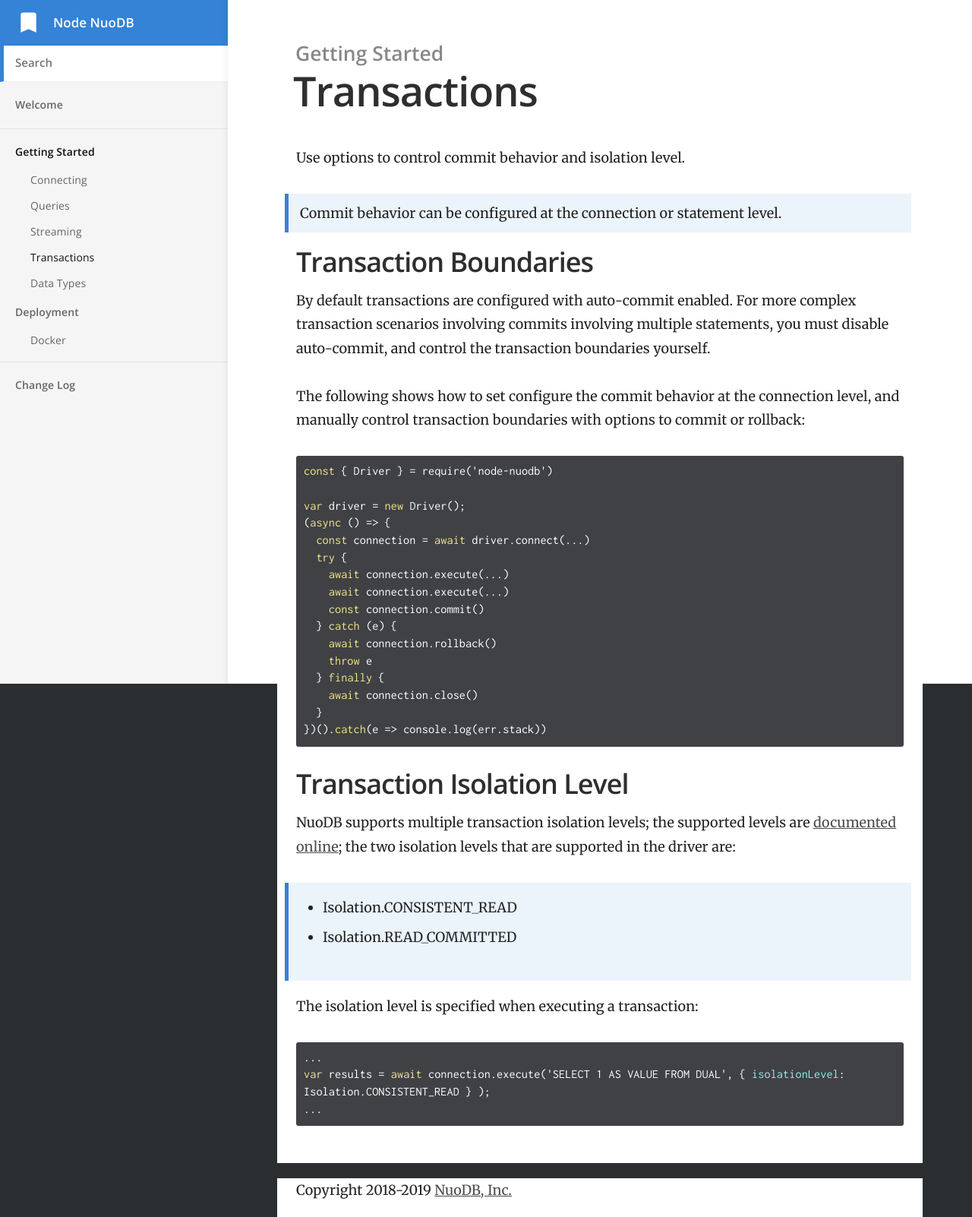
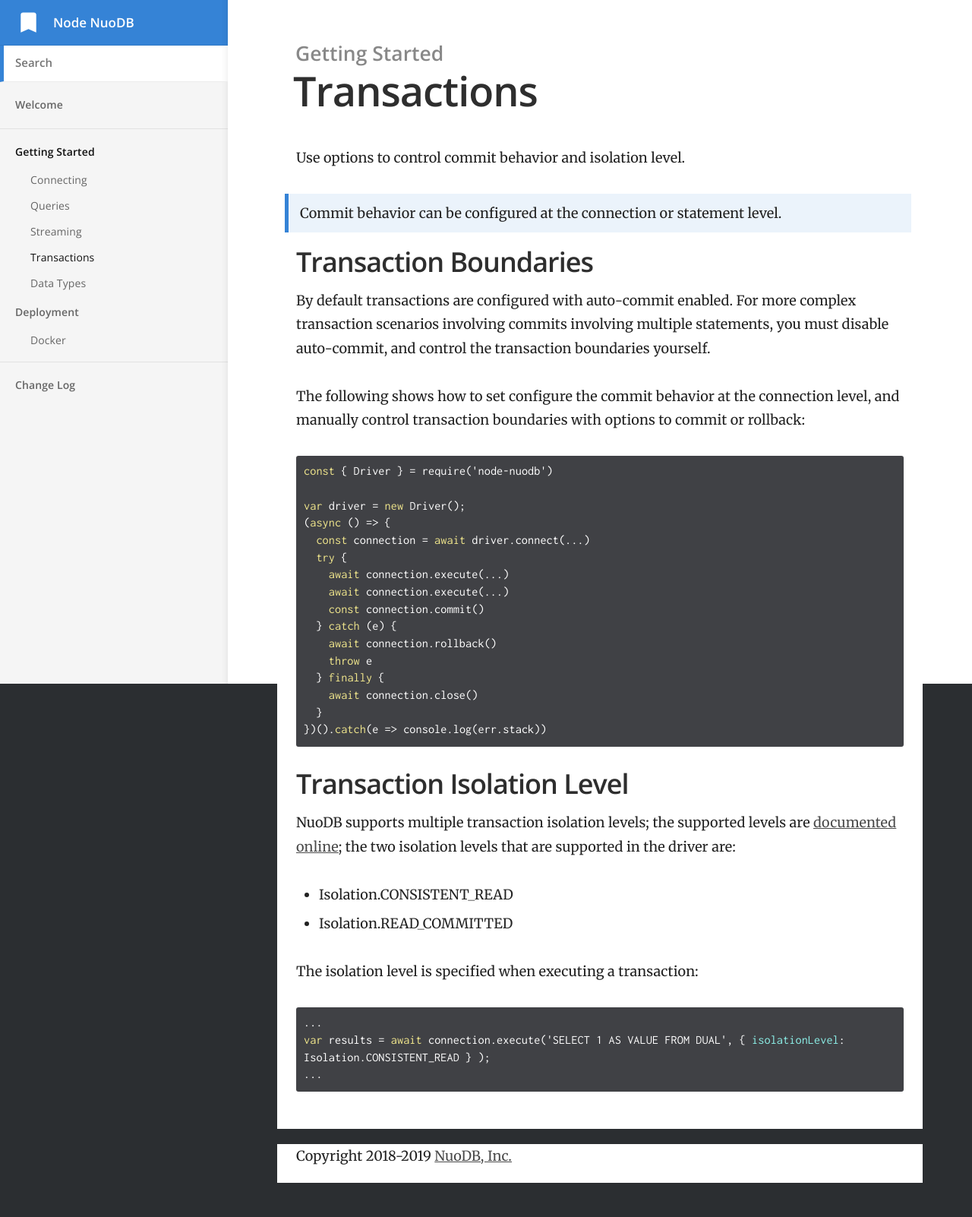
Before and after one commit to nuodb/node-nuodb, a Jekyll site: the page built from _docs/1.getting-started/transactions.md, in a window 1280 px wide. Shown: the whole page at 76% size. Built offline with Jekyll 4.4.1, drawn with Linux system fonts in a browser that asks for light colours; after the commit the page ends 1557 px from its top, so only the background shows below that.

```diff
--- a/_docs/1.getting-started/transactions.md
+++ b/_docs/1.getting-started/transactions.md
@@ -41,8 +41,8 @@ var driver = new Driver();
 NuoDB supports multiple transaction isolation levels; the supported levels are
 [documented online][0]; the two isolation levels that are supported in the driver are:
 
-> * Isolation.CONSISTENT_READ
-> * Isolation.READ_COMMITTED
+* Isolation.CONSISTENT_READ
+* Isolation.READ_COMMITTED
 
 The isolation level is specified when executing a transaction:
 
```
